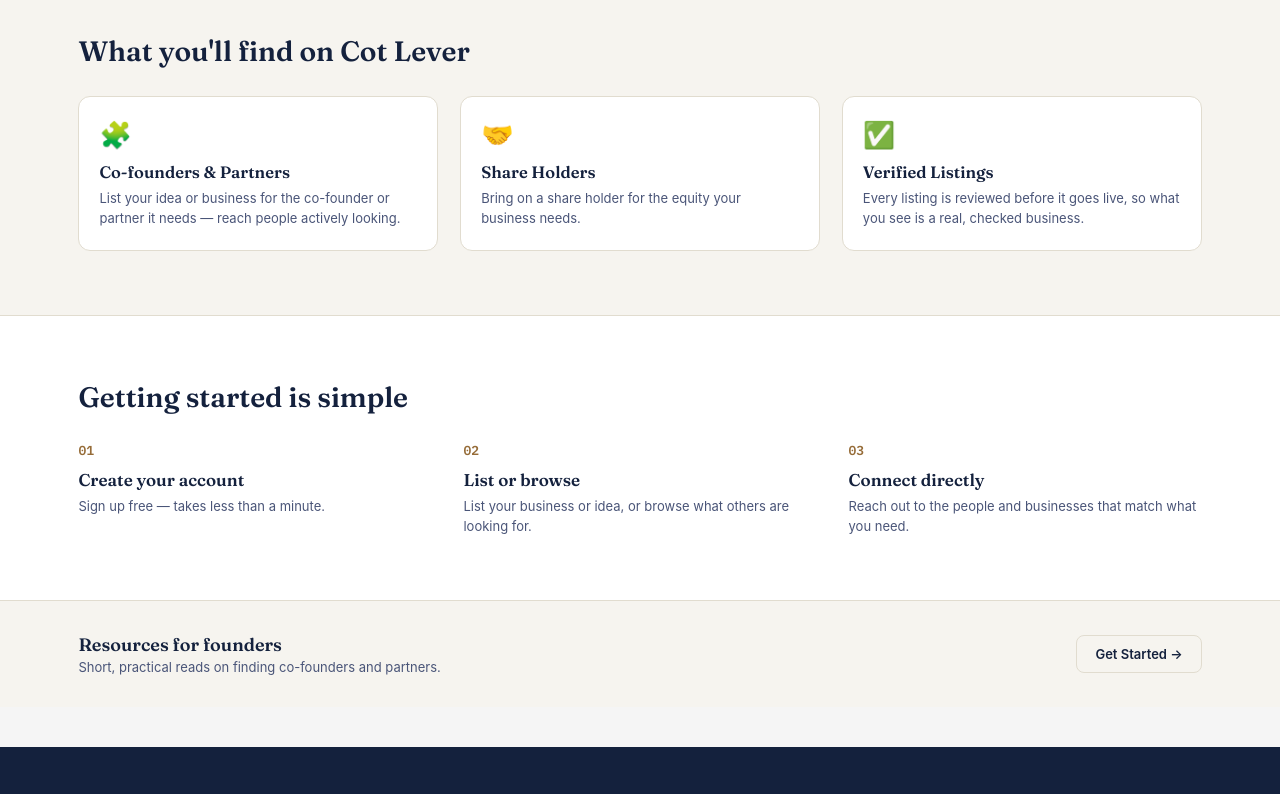
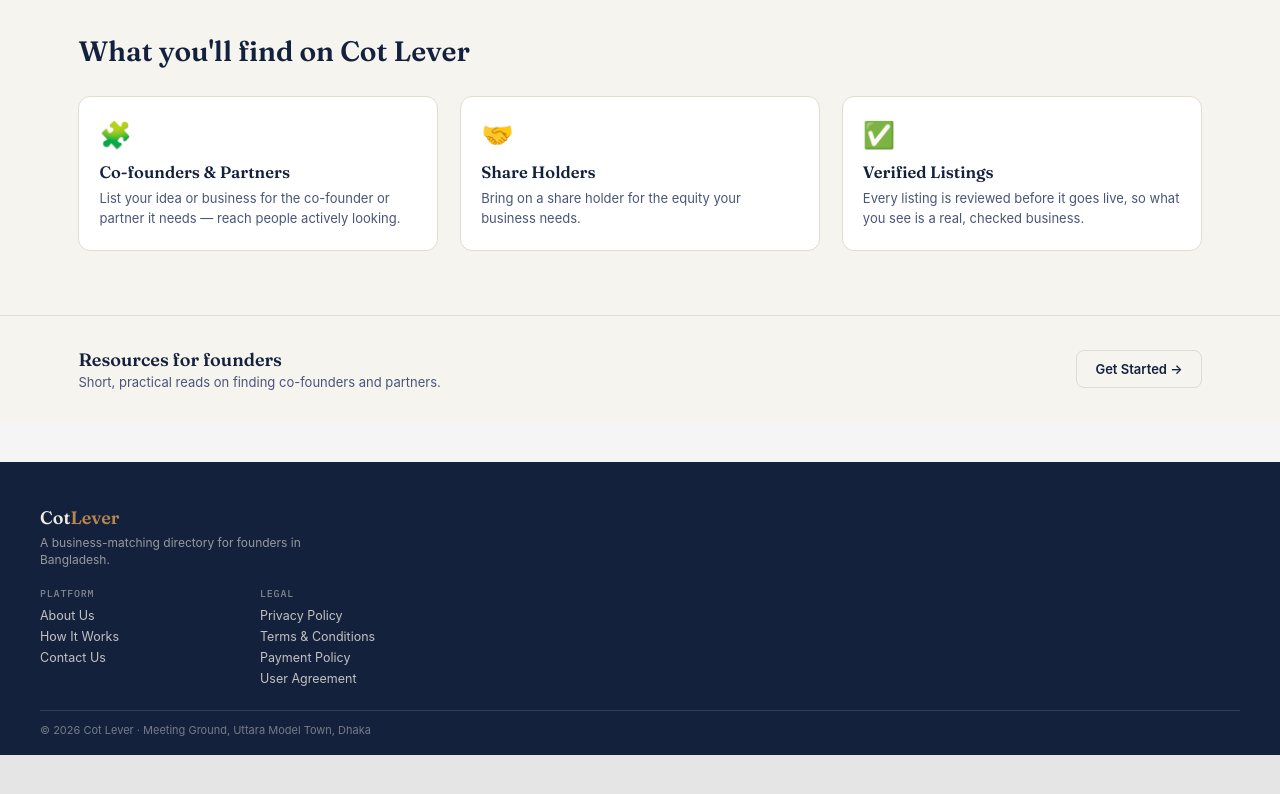
Before and after one commit to cotlevercom-ship-it/grocery-now, a Next.js app: page / in a window 1280 px wide. Shown: the part 579-1373 px from the top of the page. After the commit the page ends 1334 px from the top, so only its background shows below. Built offline with nearby package versions, Linux system fonts and the light colour scheme; no server answers; the database is empty.

Commit message:
Remove 'Getting started is simple' 3-step section from homepage; drop now-unused STEPS const

```diff
--- a/components/MarketingHome.jsx
+++ b/components/MarketingHome.jsx
@@ -6,12 +6,6 @@ const FEATURES = [
   { icon: '🧩', title: 'Co-founders & Partners', body: 'List your idea or business for the co-founder or partner it needs — reach people actively looking.' },
   { icon: '🤝', title: 'Share Holders', body: 'Bring on a share holder for the equity your business needs.' },
   { icon: '✅', title: 'Verified Listings', body: 'Every listing is reviewed before it goes live, so what you see is a real, checked business.' },
-]
-
-const STEPS = [
-  { n: '01', title: 'Create your account', body: 'Sign up free — takes less than a minute.' },
-  { n: '02', title: 'List or browse', body: 'List your business or idea, or browse what others are looking for.' },
-  { n: '03', title: 'Connect directly', body: 'Reach out to the people and businesses that match what you need.' },
 ]
 
 export default function MarketingHome() {
@@ -76,32 +70,6 @@ export default function MarketingHome() {
         </div>
       </div>
 
-      {/* How it works (condensed) */}
-      <div style={{ borderTop: `1px solid ${theme.line}`, background: theme.surface }}>
-        <div style={{ maxWidth: '1200px', margin: '0 auto', padding: 'clamp(36px,5vw,64px) clamp(16px,3vw,56px)' }}>
-          <h2 style={{
-            fontFamily: theme.fontDisplay, fontWeight: '600', fontSize: 'clamp(22px,2.6vw,28px)',
-            color: theme.ink, marginBottom: '28px'
-          }}>Getting started is simple</h2>
-
-          <div style={{
-            display: 'grid', gridTemplateColumns: 'repeat(auto-fit, minmax(200px,1fr))', gap: 'clamp(20px,2.5vw,32px)'
-          }}>
-            {STEPS.map(s => (
-              <div key={s.n}>
-                <div style={{
-                  fontFamily: theme.fontMono, fontSize: '13px', fontWeight: '600', color: theme.brassDark, marginBottom: '10px'
-                }}>{s.n}</div>
-                <div style={{ fontFamily: theme.fontDisplay, fontSize: '17px', fontWeight: '600', color: theme.ink, marginBottom: '6px' }}>
-                  {s.title}
-                </div>
-                <p style={{ fontSize: '13px', color: theme.inkSoft, lineHeight: '1.55' }}>{s.body}</p>
-              </div>
-            ))}
-          </div>
-        </div>
-      </div>
-
       {/* Resources teaser */}
       <div style={{ borderTop: `1px solid ${theme.line}` }}>
         <div style={{
```
